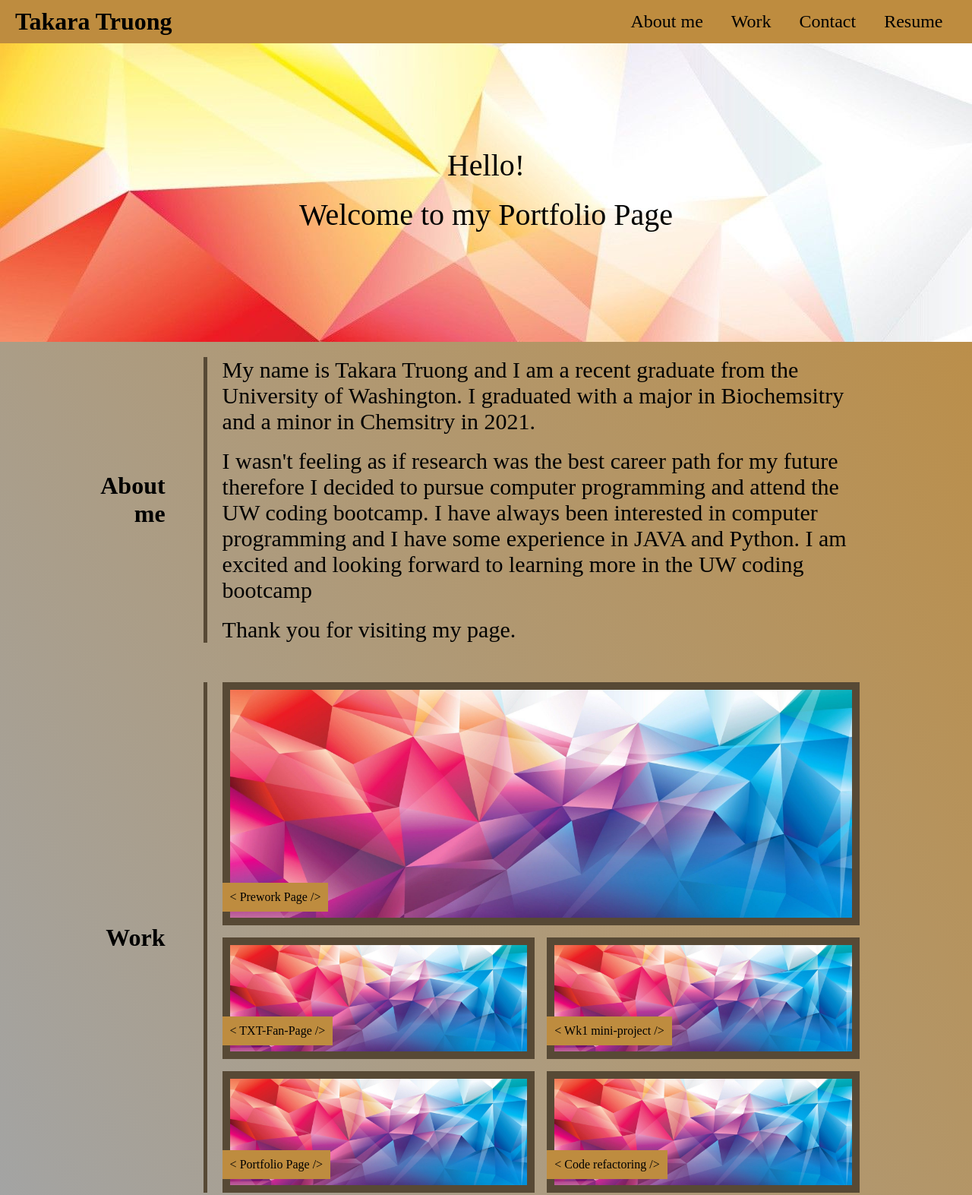
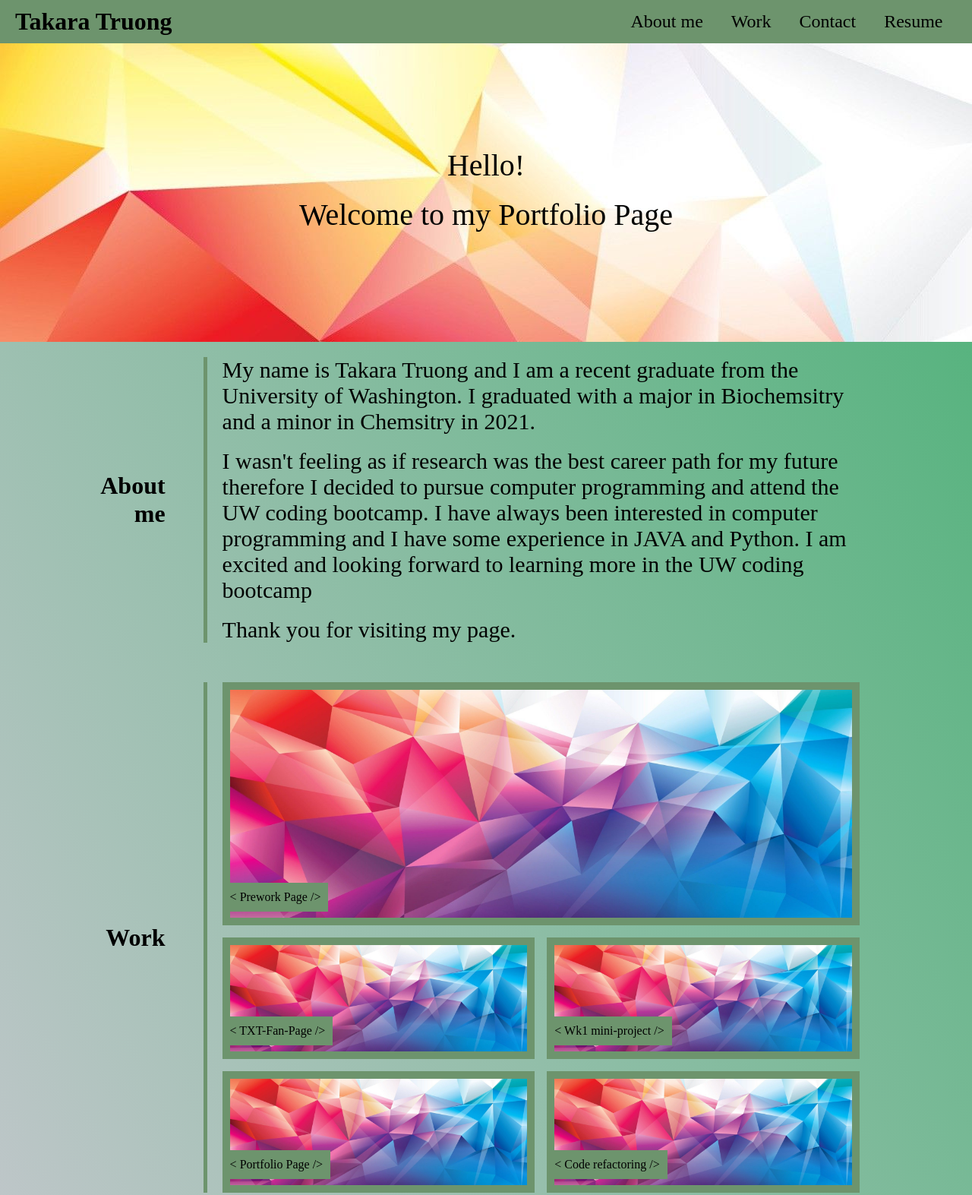
Before and after one commit to truont2/portfolio_page, a plain HTML site: page index.html in a window 1280 px wide. Shown: the top 1573 px of the page at 76% size. Drawn offline with Linux system fonts and the light colour scheme.

Commit message:
adjusted colors and added variables for the color as well

```diff
--- a/Assets/css/style.css
+++ b/Assets/css/style.css
@@ -1,8 +1,8 @@
 /* variables for colors on page */
 :root {
-    --border-color: #574935;
-    --background-color1: #a2a5a8;
-    --background-color2: #be8c3f;
+    --border-color: #6d946d;
+    --background-color1: #c3c7cc;
+    --background-color2: #4bb176;
 }
 
 /* universal reset  */
@@ -33,8 +33,7 @@ img {
 body {
     display: block;
     position: relative;
-    background-image: linear-gradient(62deg, #a2a5a8 0%, #be8c3f 100%);
-
+    background-image: linear-gradient(62deg, var(--background-color1) 0%, var(--background-color2) 100%);
 }
 
 /* header and navbar styling */
@@ -46,7 +45,7 @@ header {
     justify-content: space-between;
     align-items: center;
     padding: 10px 20px;
-    background-color: #be8c3f;
+    background-color: var(--border-color);
     width: 100%;
     z-index: 10;
 }
@@ -122,7 +121,7 @@ main {
 
 /* displays border separating the heading and content in the main page */
 .content {
-    border-left: 5px solid #574935;
+    border-left: 5px solid var(--border-color);
     padding-left: 20px;
     padding-right: 20px;
 }
@@ -226,14 +225,14 @@ h2 {
     height: 100%;
     width: 100%;
     object-fit: cover;
-    border: 10px solid #574935;
+    border: 10px solid var(--border-color);
 }
 
 /* styling for the text on top of each card  */
 .project p{
     transform: translateY(-60px);
     padding: 10px;
-    background: #be8c3f;
+    background: var(--border-color);
     width: fit-content;
     text-align: center;
 }
```
